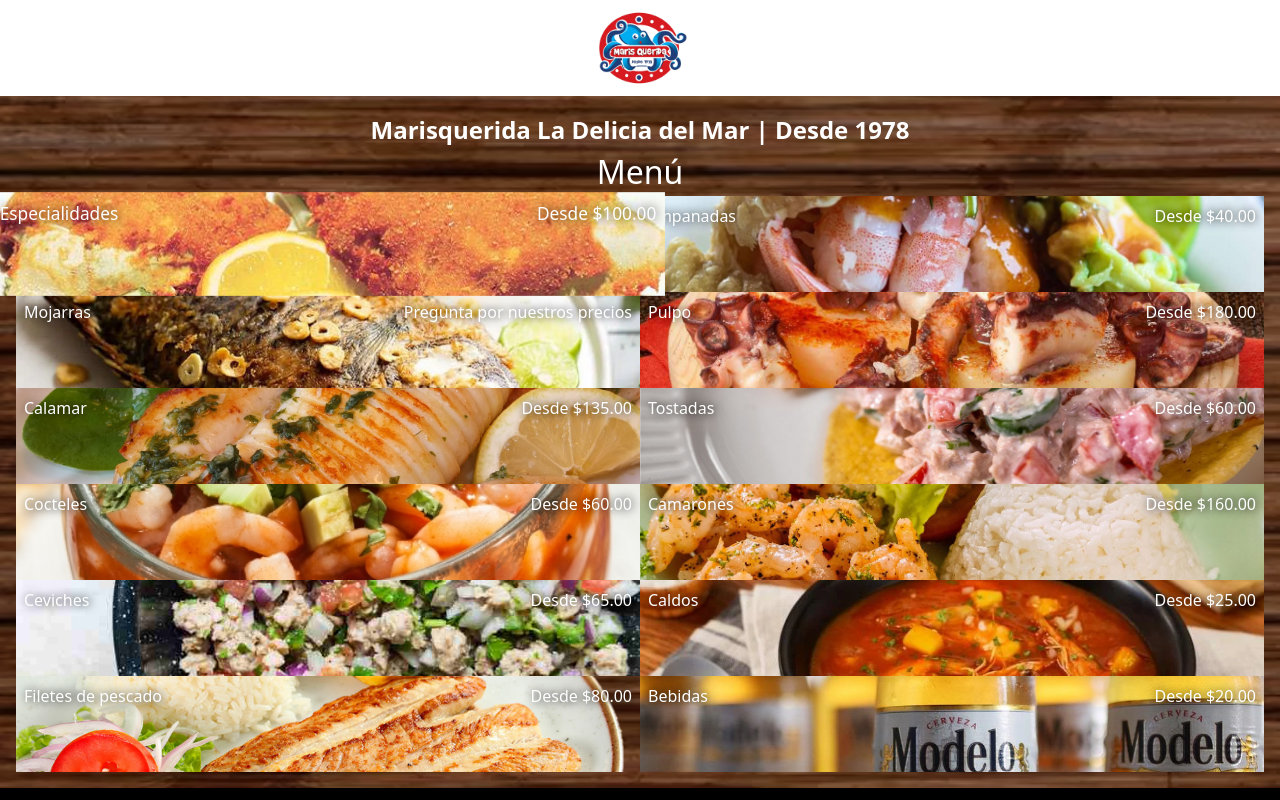
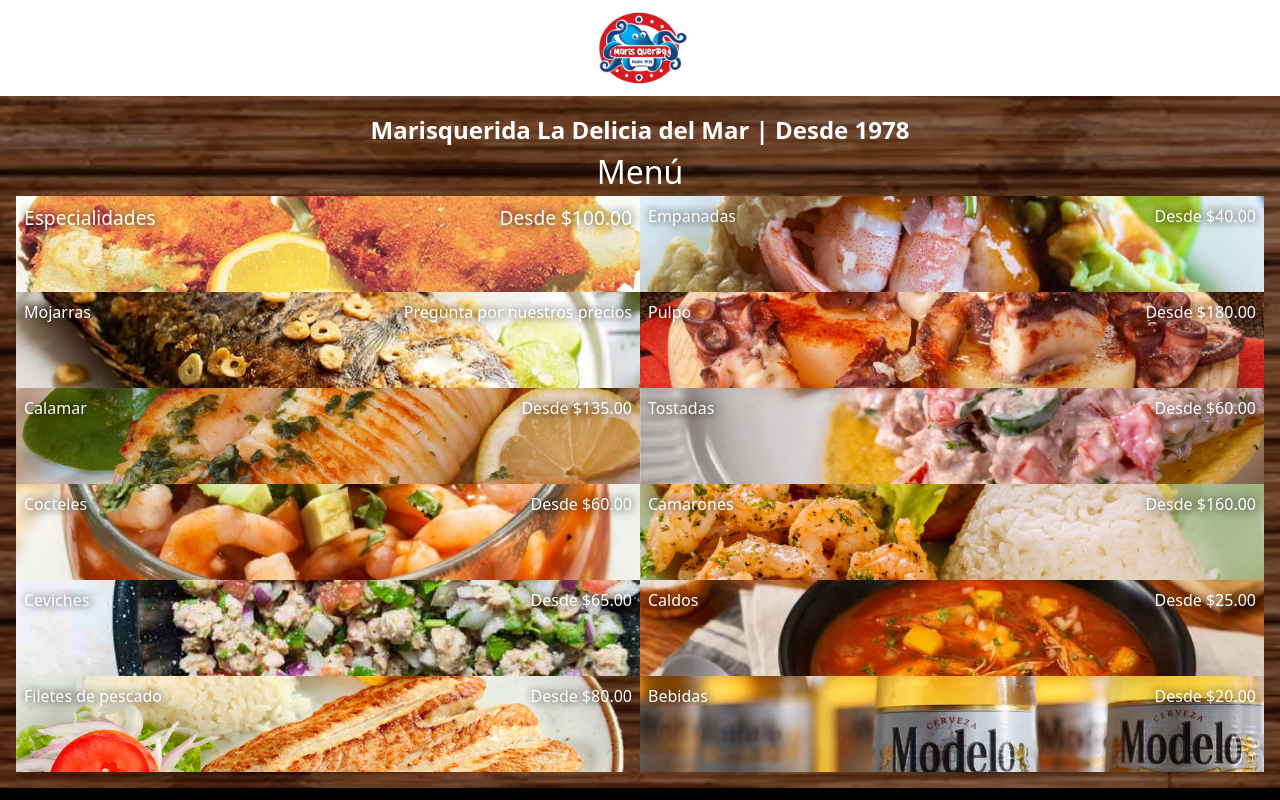
Before and after one commit to GlobalSolutionsTics/RestaurantManager, a Next.js app: page / in a window 1280 px wide. In both pictures the pointer is over the element 328 px from the left and 244 px from the top of the page. Shown: the top 800 px of the page. Built offline with nearby package versions, Linux system fonts and the light colour scheme; grey boxes are pictures that could not be loaded.

Commit message:
cambios en el menu

```diff
--- a/src/styles/globals.css
+++ b/src/styles/globals.css
@@ -28,7 +28,7 @@
 .wood-font {
   background-image: url("/fondo_madera_encabezado.avif");
   background-position: center;
-  background-attachment: scroll;
+  background-attachment: fixed;
   background-repeat: no-repeat;
   background-size: cover;
   width: 100%;
@@ -137,11 +137,13 @@
   flex-direction: row;
   justify-content: space-between;
   text-shadow: #000 1px 0 10px;
-  transition: all 0.3s ease-in-out;
+  transition: all 0.5s ease-in-out;
 }
 
 .container:hover {
-  transform: scale(1.08);
+  background-attachment: scroll;
+  background-size: 100%;
+  font-size: larger;
 }
 
 .map__continer {
```
